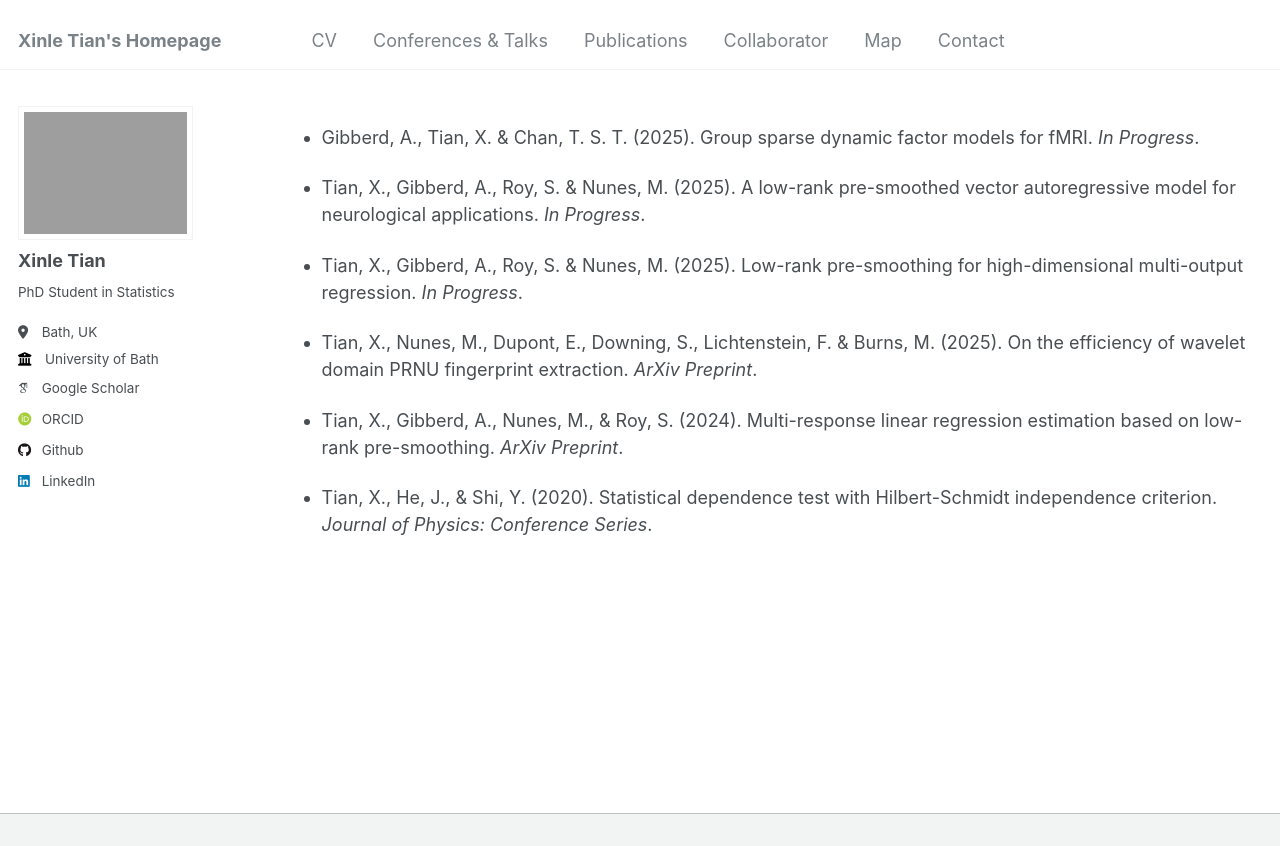
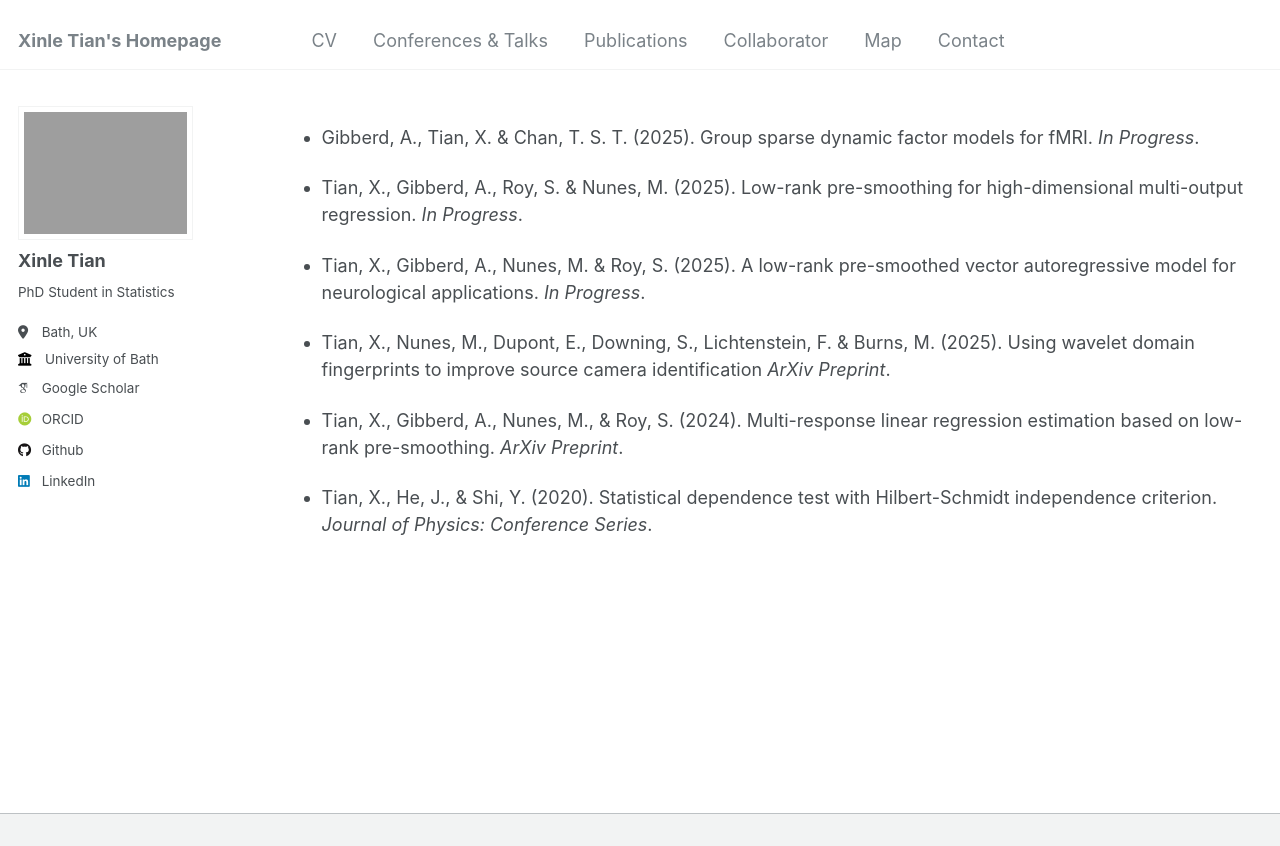
Before and after one commit to xinlet/xinlet.github.io, a Jekyll site: the page built from _pages/publications.md, in a window 1280 px wide and 986 px high, cut to the strip 0-846 px from the top of the window. Built offline with Jekyll 4.4.1, drawn with Linux system fonts in a browser that asks for light colours; some web fonts are replaced.

Commit message:
Update publications.md

```diff
--- a/_pages/publications.md
+++ b/_pages/publications.md
@@ -10,11 +10,11 @@ author_profile: true
 
 * Gibberd, A., Tian, X. & Chan, T. S. T. (2025). Group sparse dynamic factor models for fMRI. *In Progress*.
 
-* Tian, X., Gibberd, A., Roy, S. & Nunes, M. (2025). A low-rank pre-smoothed vector autoregressive model for neurological applications. *In Progress*.
-
 * Tian, X., Gibberd, A., Roy, S. & Nunes, M. (2025). Low-rank pre-smoothing for high-dimensional multi-output regression. *In Progress*.
 
-* Tian, X., Nunes, M., Dupont, E., Downing, S., Lichtenstein, F. & Burns, M. (2025). On the efficiency of wavelet domain PRNU fingerprint extraction. *ArXiv Preprint*.
+* Tian, X., Gibberd, A., Nunes, M. & Roy, S. (2025). A low-rank pre-smoothed vector autoregressive model for neurological applications. *In Progress*.
+
+* Tian, X., Nunes, M., Dupont, E., Downing, S., Lichtenstein, F. & Burns, M. (2025). Using wavelet domain fingerprints to improve source camera identification *ArXiv Preprint*.
 
 * Tian, X., Gibberd, A., Nunes, M., & Roy, S. (2024). Multi-response linear regression estimation based on low-rank pre-smoothing. *ArXiv Preprint*.
 
```
